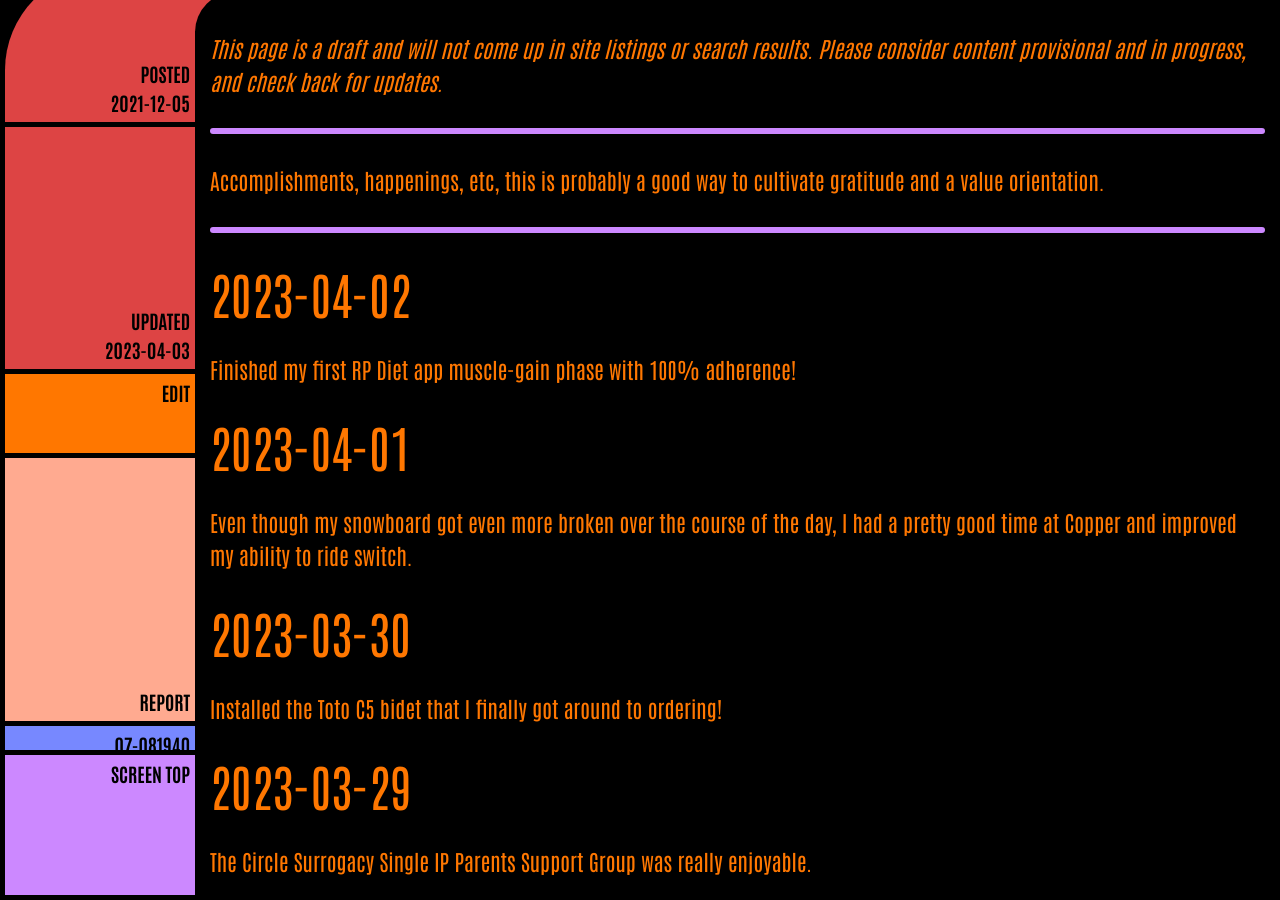
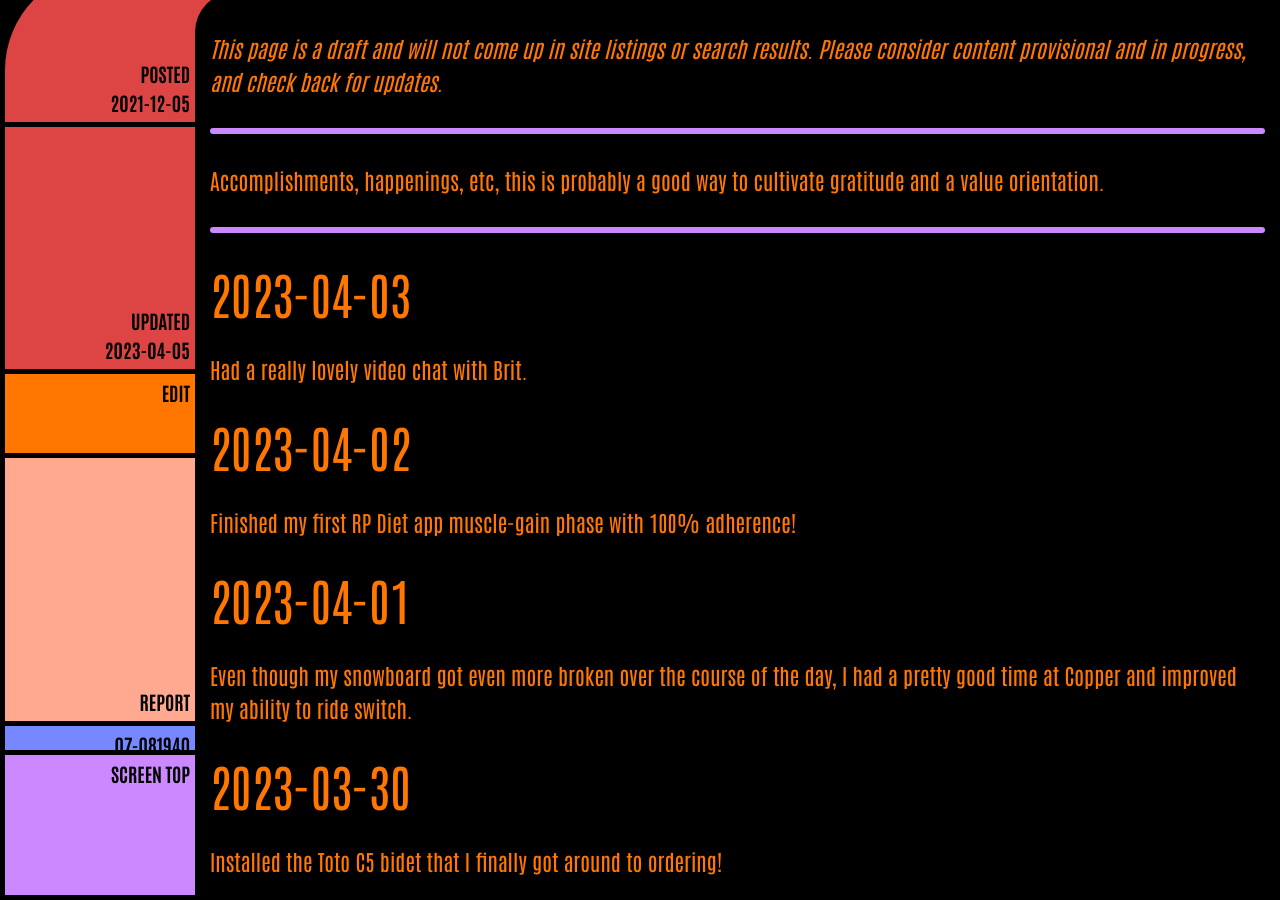
Before and after one commit to ArthurZey/arthurzey.github.io, a Jekyll site: the page built from _pages/one-good-thing.md, in a window 1280 px wide and 900 px high, scrolled down 333 px. Built offline with Jekyll 4.4.1, drawn with Linux system fonts in a browser that asks for light colours.

Commit message:
added 2023-04-03

```diff
--- a/_pages/one-good-thing.md
+++ b/_pages/one-good-thing.md
@@ -2,12 +2,15 @@
 title: One Good Thing
 description: "Accomplishments, happenings, etc, this is probably a good way to cultivate gratitude and a value orientation."
 date: "2021-12-05"
-last_modified_at: "2023-04-03T15:29:17+00:00"
+last_modified_at: "2023-04-05T22:27:18+00:00"
 tags:
   - happenings
   - draft
 sitemap: false
 ---
+
+## 2023-04-03
+Had a really lovely video chat with Brit.
 
 ## 2023-04-02
 Finished my first RP Diet app muscle-gain phase with 100% adherence!
```
